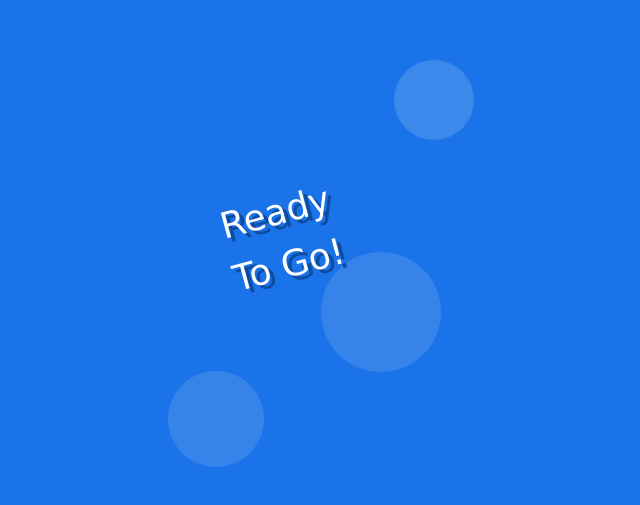
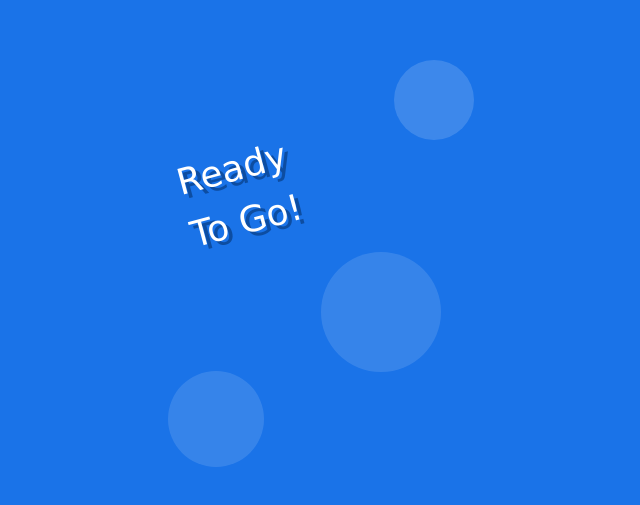
Before and after one commit to 1481/test, a plain HTML site: page index.html in a window 1280 px wide. Shown: the part 145-650 px from the top of the page, without its empty margins (358-998 px from the left). Drawn offline with nearby package versions, Linux system fonts and the light colour scheme.

Commit message:
Update main.css

```diff
--- a/resource/css/main.css
+++ b/resource/css/main.css
@@ -151,8 +151,11 @@ div.main {
 }
 div.main > h1 {
     position: relative;
+    left: -20px;
+    top: -50px;
+    min-width: 160px;
     display: inline-block;
-    text-align: center;
+    text-align: left;
     transform: rotate(-15deg);
     text-shadow: 4px 5px #0d4da1;
 }
```
